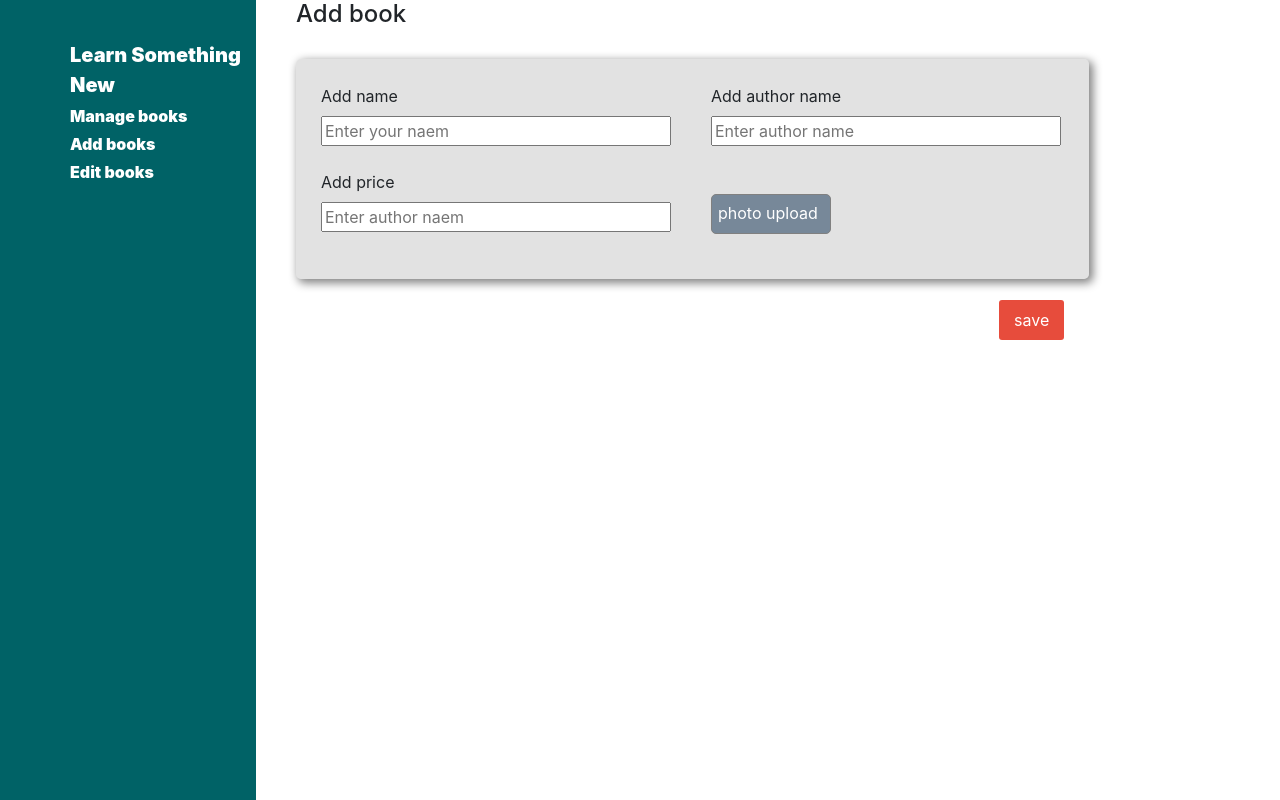
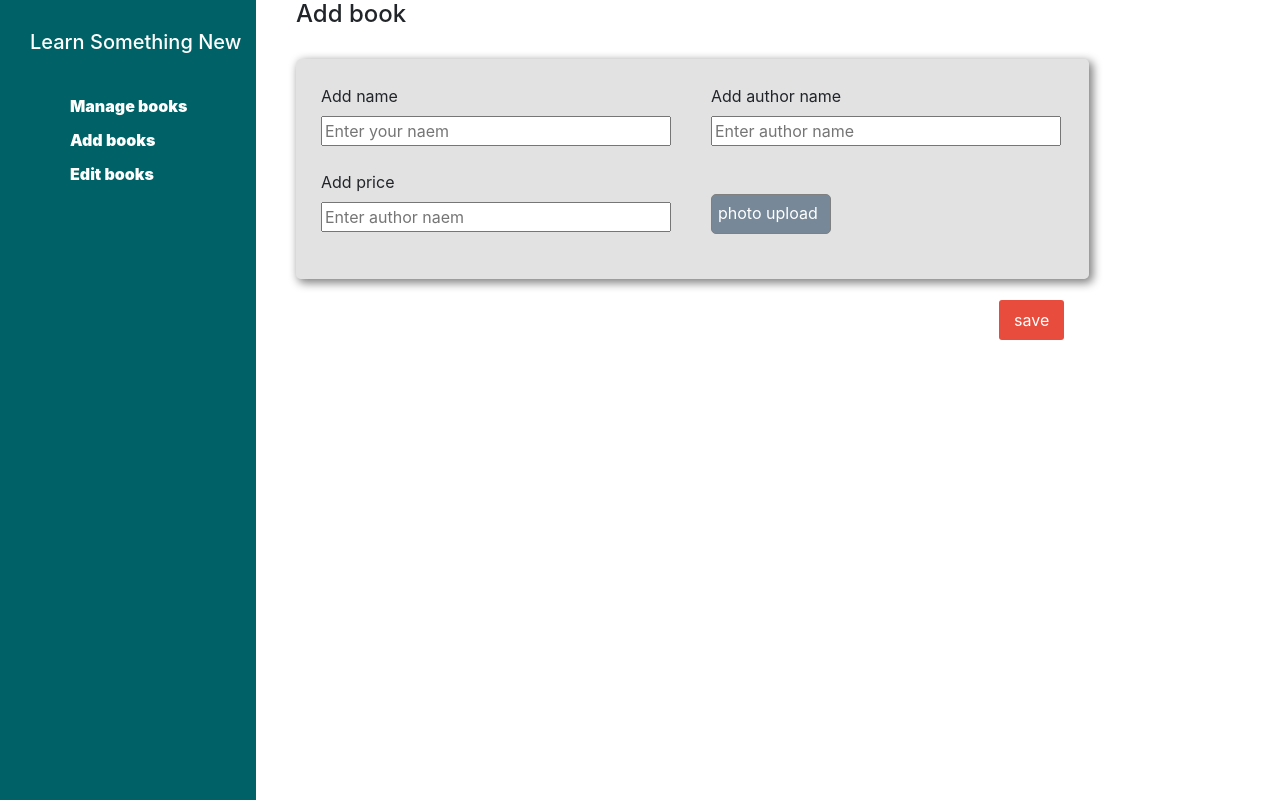
Before and after one commit to mdumar112233/book-shop-assignment-10-client, a React (Create React App) app: page /admin in a window 1280 px wide. Built offline with nearby package versions, Linux system fonts and the light colour scheme.

Commit message:
added new Code

```diff
--- a/src/components/Admin/Admin.css
+++ b/src/components/Admin/Admin.css
@@ -38,12 +38,8 @@ h4{
 .menu-list ul .link{
     text-decoration: none;
     color: #fff;
-    margin-bottom: 4px;
+    margin-bottom: 10px;
     display: block;
-}
-.home-logo{
-    text-decoration: none;
-    color: #fff;
 }
 .photo-upload{
     border: 1px solid gray;
@@ -66,8 +62,6 @@ h4{
     border: 0;
     border-radius: 3px;
 }
-.home-link{
-    font-size: 20px;
-    margin-right: 5px;
-    margin-bottom: 10px;
+.menu-list h5{
+    color: #fff;
 }
--- a/src/components/Admin/Admin.js
+++ b/src/components/Admin/Admin.js
@@ -52,11 +52,8 @@ const Admin = () => {
             <div className="admin-menu">
                 <div className="aside-menu">
                     <div className="menu-list">
-                    {/* <Link to='/home'><li style={{textDecoration: 'none'}} href="">Learn Something New</li></Link> */}
+                        <h5>Learn Something New</h5>
                         <ul>
-                            <li>
-                                <Link className='link home-link' to='/home'>Learn Something New</Link>
-                            </li>
                             <li>
                                 <Link className='link' to='/manageBook'>Manage books</Link>
                             </li>
--- a/src/components/ManageBook/BookTable.js
+++ b/src/components/ManageBook/BookTable.js
@@ -4,7 +4,21 @@ import Edit from '../../icons/Group 307.png';
 import Delete from '../../icons/Group 33150.png';
 
 const BookTable = (props) => {
-    const {name, author, price} = props.manage;
+    const {name, author, price, _id} = props.manage;
+    console.log(_id)
+
+    const handleDelete = (e) => {
+        fetch(`http://localhost:5000/delete/${_id}`, {
+            method: 'DELETE'
+        })
+        .then(res => res.json())
+        .then(result => {
+            if(result){
+                e.target.parentNode.style.display = 'none';
+            }
+        })
+    }
+
     return (
         <div>
              <table>
@@ -17,7 +31,7 @@ const BookTable = (props) => {
                             <img style={{width: '20px', cursor: 'pointer'}} src={Edit} alt=""/>
                         </div>
                         <div>
-                            <img style={{width: '20px', marginLeft: '4px', cursor: 'pointer'}} src={Delete} alt=""/>
+                            <img onClick={handleDelete} style={{width: '20px', marginLeft: '4px', cursor: 'pointer'}} src={Delete} alt=""/>
                         </div>
                     </td>
                 </tr>
--- a/src/components/ManageBook/ManageBook.js
+++ b/src/components/ManageBook/ManageBook.js
@@ -5,7 +5,7 @@ import './ManageBook.css';
 
 const ManageBook = () => {
     const [manageBook , setManageBook] = useState([]);
-    console.log(manageBook.length)
+    console.log(manageBook)
     useEffect(() => {
         fetch('http://localhost:5000/products', {
             method: 'GET',
```
